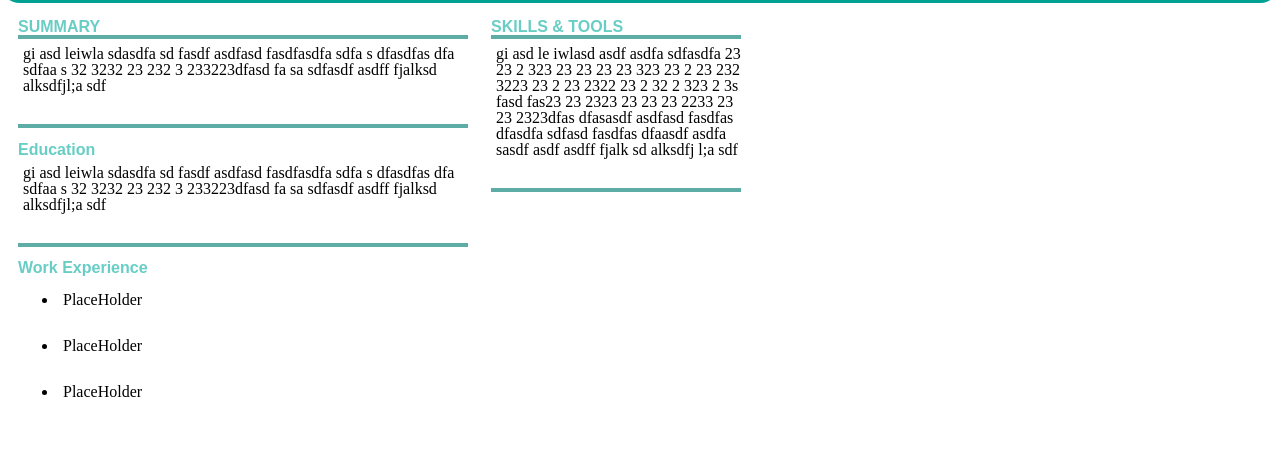
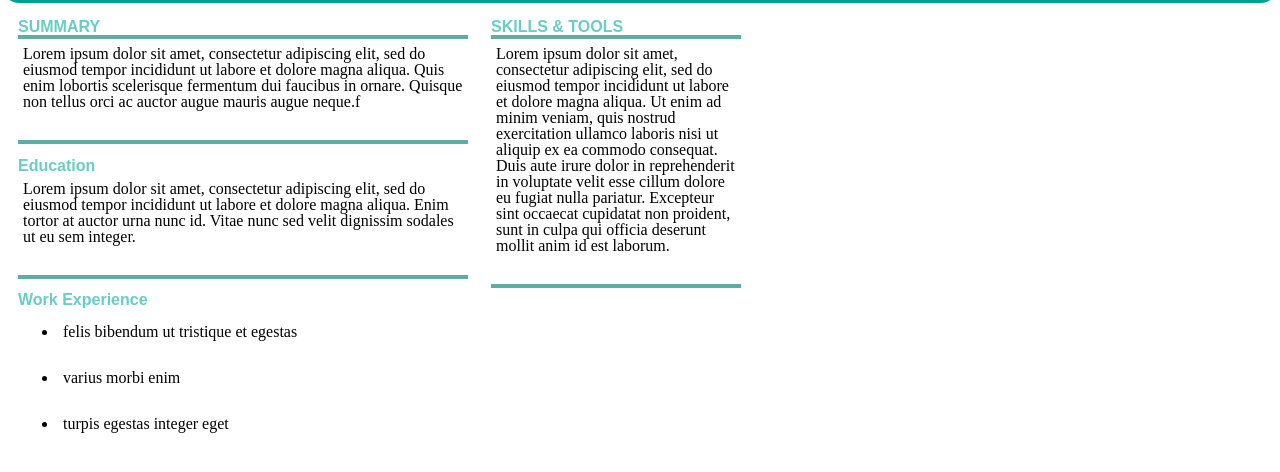
Before and after one commit to OscSanto/cv, a plain HTML site: page index.html in a window 1280 px wide. Shown: the part 132-604 px from the top of the page. Drawn offline with Linux system fonts and the light colour scheme.

Commit message:
loremipsum word generator

```diff
--- a/css/styles.css
+++ b/css/styles.css
@@ -1,6 +1,10 @@
 /*====Tags====*/
+
+
 body{
     background-color:rgb(255, 255, 255);
+    margin: 0;
+    line-height: 1;
 }
 hr{
     color: rgba(0, 126, 116, 0.636);
@@ -9,6 +13,37 @@ hr{
     border-style: solid none none none;
 
 }
+  h1 {
+    color: white;
+    font-size: 30px;
+    font-variant: small-caps;
+    margin: 0;
+}
+
+h2 {
+    margin-bottom: 0;
+    font-size: medium;
+    font-family: Arial, Helvetica, sans-serif;
+    color: rgba(8, 173, 159, 0.61);
+}
+
+h3 {
+    font-size: small;
+    font-variant: small-caps;
+}
+
+td {
+    text-align: left;
+
+}
+
+p {
+
+    margin: 7px 0px 30px 5px;
+
+}
+
+
 
 
 /*====Class Selectors====*/
@@ -22,6 +57,7 @@ hr{
     display: block; /*display block is similar to content-parent instead of content-wrap*/
     font-family: sans-serif;
     color: aliceblue;
+
     /* border-radius: 10px; */
     border-radius:  0px 0px 20px 20px;
     background-color: rgb(0, 161, 147);
@@ -33,7 +69,6 @@ hr{
 
     /* display block is similar to content-parent instead of content-wrap */
     /* border-radius: 10px; */
-        vertical-align: bottom;
 
 }
 
--- a/index.html
+++ b/index.html
@@ -6,42 +6,8 @@
     <title>Mauricio Santos</title>
     <link rel="stylesheet" href="css/styles.css">
     <style>
-        /*mauricio Santos*/
-        h1 {
-            color: white;
-            font-size: 30px;
-            font-variant: small-caps;
-            margin: 0;
-        }
 
-        /*Summary*/
-        h2 {
-            margin-bottom: 0;
-            font-size: medium;
-            font-family: Arial, Helvetica, sans-serif;
-            color: rgba(8, 173, 159, 0.61);
-        }
 
-        h3 {
-            font-size: small;
-            font-variant: small-caps;
-        }
-
-        td {
-            text-align: left;
-
-        }
-
-        p {
-
-            margin: 7px 0px 30px 5px;
-
-        }
-
-        body {
-            margin: 0;
-            line-height: 1;
-        }
     </style>
 </head>
 
@@ -80,21 +46,23 @@
 
                 <h2> SUMMARY </h2>
                 <hr>
-                <p>gi asd leiwla sdasdfa sd fasdf asdfasd
-                    fasdfasdfa sdfa s dfasdfas dfa sdfaa s 32
-                    3232 23 232 3 233223dfasd fa sa sdfasdf asdff fjalksd alksdfjl;a sdf </p>
+                <p>Lorem ipsum dolor sit amet, consectetur adipiscing elit, sed do eiusmod tempor incididunt ut labore et dolore magna aliqua. Quis enim lobortis scelerisque fermentum dui faucibus in ornare. Quisque non tellus orci ac auctor augue mauris augue neque.f </p>
                 <hr>
                 <h2>Education</h2>
-                <p>gi asd leiwla sdasdfa sd fasdf asdfasd
-                    fasdfasdfa sdfa s dfasdfas dfa sdfaa s 32
-                    3232 23 232 3 233223dfasd fa sa sdfasdf asdff fjalksd alksdfjl;a sdf </p>
+                <p>Lorem ipsum dolor sit amet, consectetur adipiscing elit, sed do eiusmod tempor incididunt ut labore et dolore magna aliqua. Enim tortor at auctor urna nunc id. Vitae nunc sed velit dignissim sodales ut eu sem integer. </p>
 
                 <hr>
                 <h2> Work Experience</h2>
                 <ul>
-                    <li><p>PlaceHolder</p></li>
-                    <li><p>PlaceHolder</p></li>
-                    <li><p>PlaceHolder</p></li>
+                    <li><p>felis bibendum ut tristique et egestas
+
+                    </p></li>
+                    <li><p>varius morbi enim
+
+                    </p></li>
+                    <li><p>turpis egestas integer eget
+
+                    </p></li>
 
                 </ul>
 
@@ -103,11 +71,8 @@
 
                 <h2> SKILLS & TOOLS </h2>
                 <hr>
-                <p>gi asd
-                    le iwlasd asdf asdfa sdfasdfa 23 23 2 323 23 23 23 23 323 23 2 23 232 3223 23 2 23 2322 23 2 32 2
-                    323 2 3s fasd fas23 23 2323 23 23 23 2233 23 23 2323dfas dfasasdf asdfasd fasdfas dfasdfa sdfasd
-                    fasdfas dfaasdf asdfa sasdf asdf asdff
-                    fjalk sd alksdfj l;a sdf </p>
+                <p>Lorem ipsum dolor sit amet, consectetur adipiscing elit, sed do eiusmod tempor incididunt ut labore et dolore magna aliqua. Ut enim ad minim veniam, quis nostrud exercitation ullamco laboris nisi ut aliquip ex ea commodo consequat. Duis aute irure dolor in reprehenderit in voluptate velit esse cillum dolore eu fugiat nulla pariatur. Excepteur sint occaecat cupidatat non proident, sunt in culpa qui officia deserunt mollit anim id est laborum.
+                </p>
                 <hr>
 
             </td>
```
